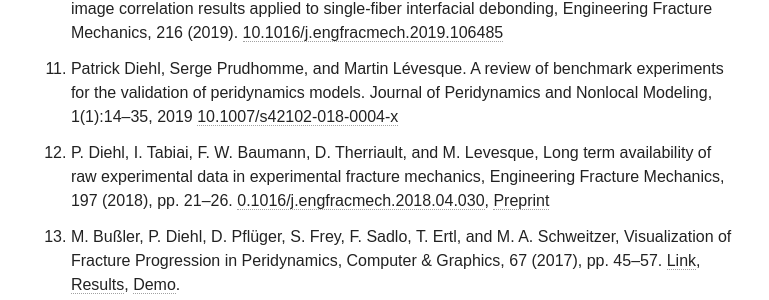
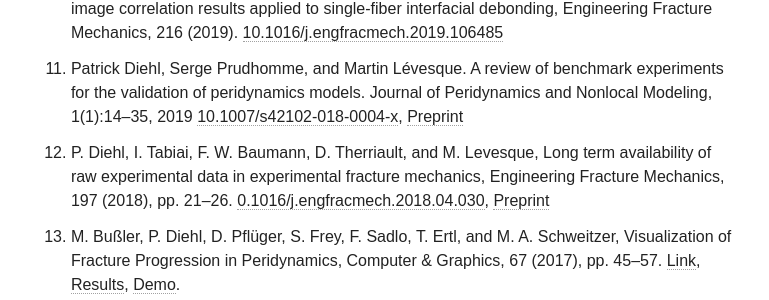
Before and after one commit to diehlpk/diehlpk.github.io, a Jekyll site: the page built from cv/index.md, in a window 1280 px wide and 900 px high, scrolled down 3851 px. Shown: the part 152-452 px from the top of the window, without its empty margins (255-1024 px from the left). Built offline with Jekyll 4.4.1, drawn with Linux system fonts in a browser that asks for light colours; nearby versions of some CDN libraries; some web fonts are replaced.

Commit message:
Add preprint

```diff
--- a/cv/index.md
+++ b/cv/index.md
@@ -109,7 +109,7 @@ Lévesque. Extracting constitutive mechanical parameters in linear elasticity us
 1. I. Tabiai, G. Tkachev, P. Diehl, S. Frey, T. Ertl, D. Therrieault, and M. Lévesque, Hybrid image processing approach for autonomous crack area detection and tracking using
 local digital image correlation results applied to single-fiber interfacial debonding, Engineering Fracture Mechanics, 216 (2019). [10.1016/j.engfracmech.2019.106485](https://doi.org/10.1016/j.engfracmech.2019.106485)
 1. Patrick Diehl, Serge Prudhomme, and Martin Lévesque. A review of benchmark experiments for the validation of peridynamics models. Journal of Peridynamics and
-Nonlocal Modeling, 1(1):14–35, 2019 [10.1007/s42102-018-0004-x](https://doi.org/10.1007/s42102-018-0004-x)
+Nonlocal Modeling, 1(1):14–35, 2019 [10.1007/s42102-018-0004-x](https://doi.org/10.1007/s42102-018-0004-x), [Preprint](https://doi.org/10.31224/osf.io/k7jc2)
 1. P. Diehl, I. Tabiai, F. W. Baumann, D. Therriault, and M. Levesque, Long
 term availability of raw experimental data in experimental fracture mechanics, Engineering
 Fracture Mechanics, 197 (2018), pp. 21–26. [0.1016/j.engfracmech.2018.04.030](https://doi.org/10.1016/j.engfracmech.2018.04.030), [Preprint](https://arxiv.org/abs/1803.07622)
```
